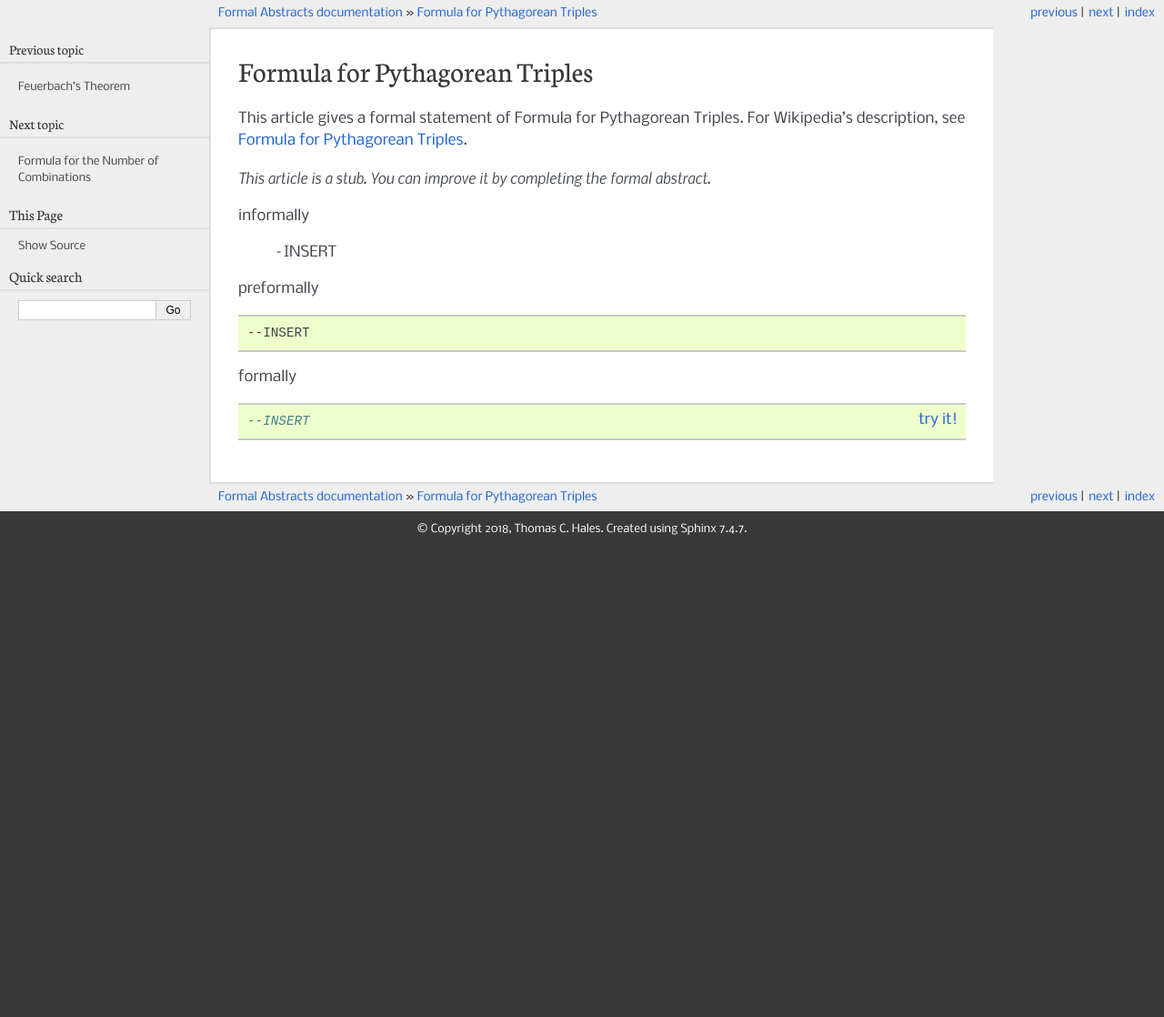
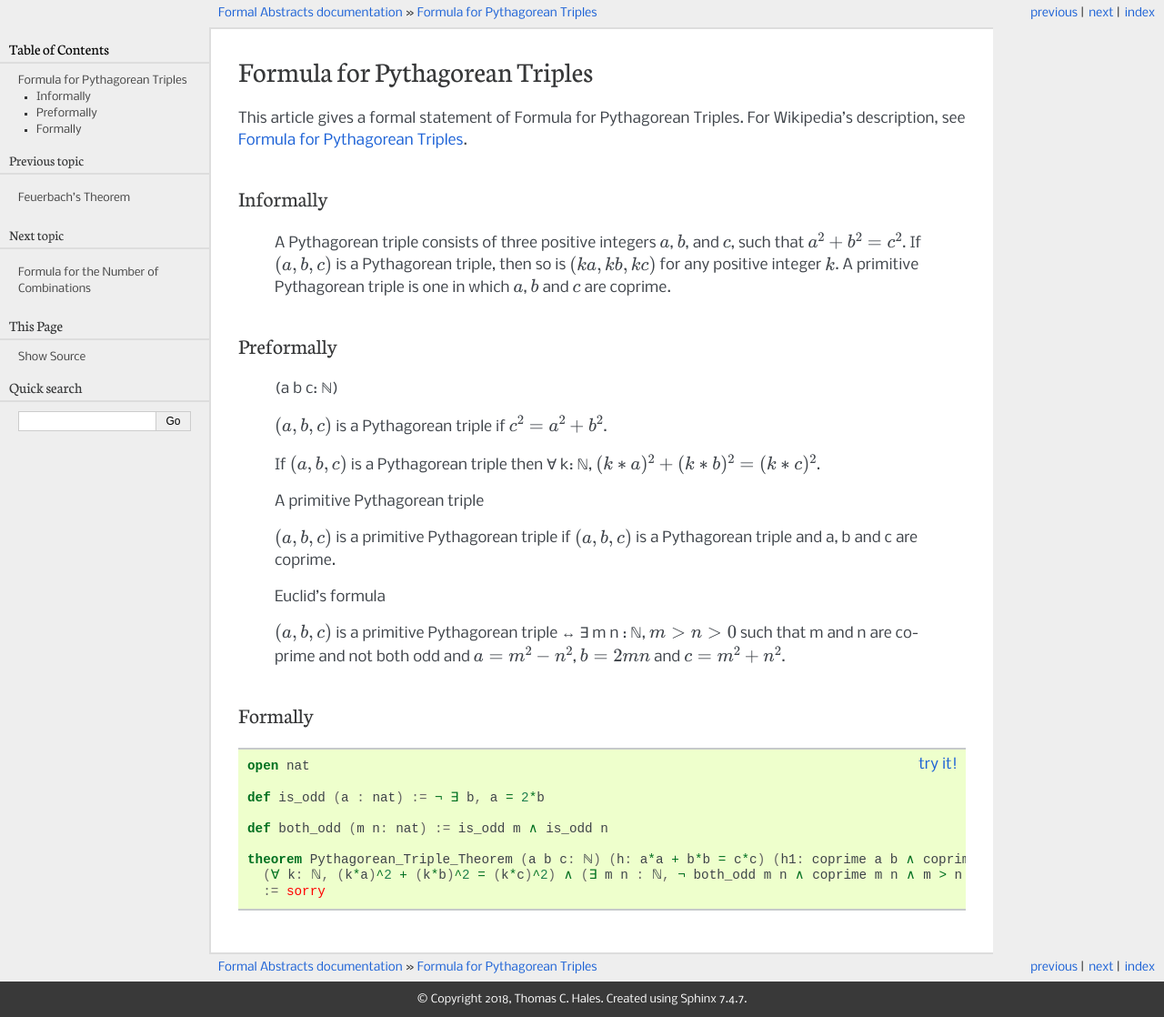
Before and after one commit to formalabstracts/formalabstracts, a Sphinx documentation site: the page built from sphinx/Theorems/Formula_for_Pythagorean_Triples.rst, in a window 1280 px wide. Shown: the whole page at 91% size. Built offline with Sphinx 7.4.7, drawn with Linux system fonts in a browser that asks for light colours; before the commit the page ends 900 px from its top, so only the background shows below that.

Commit message:
Formula for Pythagorean Triples

```diff
--- a/sphinx/Theorems/Formula_for_Pythagorean_Triples.rst
+++ b/sphinx/Theorems/Formula_for_Pythagorean_Triples.rst
@@ -1,25 +1,46 @@
 Formula for Pythagorean Triples
--------------------------------
+===============================
 
 This article gives a formal statement of Formula for Pythagorean Triples.  For Wikipedia's
 description, see
 `Formula for Pythagorean Triples <https://en.wikipedia.org/wiki/Pythagorean_triple>`_.
 
-*This article is a stub. You can improve it by completing
-the formal abstract.*
 
-informally
+Informally
+----------
 
-  --INSERT
+  A Pythagorean triple consists of three positive integers :math:`a`, :math:`b`, and :math:`c`, such that :math:`a^2 + b^2 = c^2`.
+  If :math:`(a, b, c)` is a Pythagorean triple, then so is :math:`(ka, kb, kc)` for any positive integer :math:`k`.
+  A primitive Pythagorean triple is one in which :math:`a`, :math:`b` and :math:`c` are coprime.
 
-preformally
+Preformally
+-----------
+  (a b c: ℕ)
 
-.. code-block:: text
+  :math:`(a, b, c)` is a Pythagorean triple if :math:`c^2 = a^2 + b^2`.
 
-  --INSERT
+  If :math:`(a, b, c)` is a Pythagorean triple then ∀ k: ℕ, :math:`(k*a)^2 + (k*b)^2 = (k*c)^2`.
 
-formally
+  A primitive Pythagorean triple
 
+  :math:`(a, b, c)` is a primitive Pythagorean triple if :math:`(a, b, c)` is a Pythagorean triple and a, b and c are coprime.
+
+  Euclid's formula
+
+  :math:`(a, b, c)` is a primitive Pythagorean triple ↔ ∃ m n : ℕ, :math:`m > n > 0` such that
+  m and n are coprime and not both odd and :math:`a = m^2 - n^2`, :math:`b = 2mn` and :math:`c = m^2 + n^2`.
+
+
+Formally
+--------
 .. code-block:: lean
 
-  --INSERT
+  open nat
+
+  def is_odd (a : nat) := ¬ ∃ b, a = 2*b
+
+  def both_odd (m n: nat) := is_odd m ∧ is_odd n
+
+  theorem Pythagorean_Triple_Theorem (a b c: ℕ) (h: a*a + b*b = c*c) (h1: coprime a b ∧ coprime a c ∧ coprime b c):
+    (∀ k: ℕ, (k*a)^2 + (k*b)^2 = (k*c)^2) ∧ (∃ m n : ℕ, ¬ both_odd m n ∧ coprime m n ∧ m > n ∧ a = m^2 - n^2 ∧  b = 2*m*n ∧ c = m^2 + n^2)
+    := sorry
```
